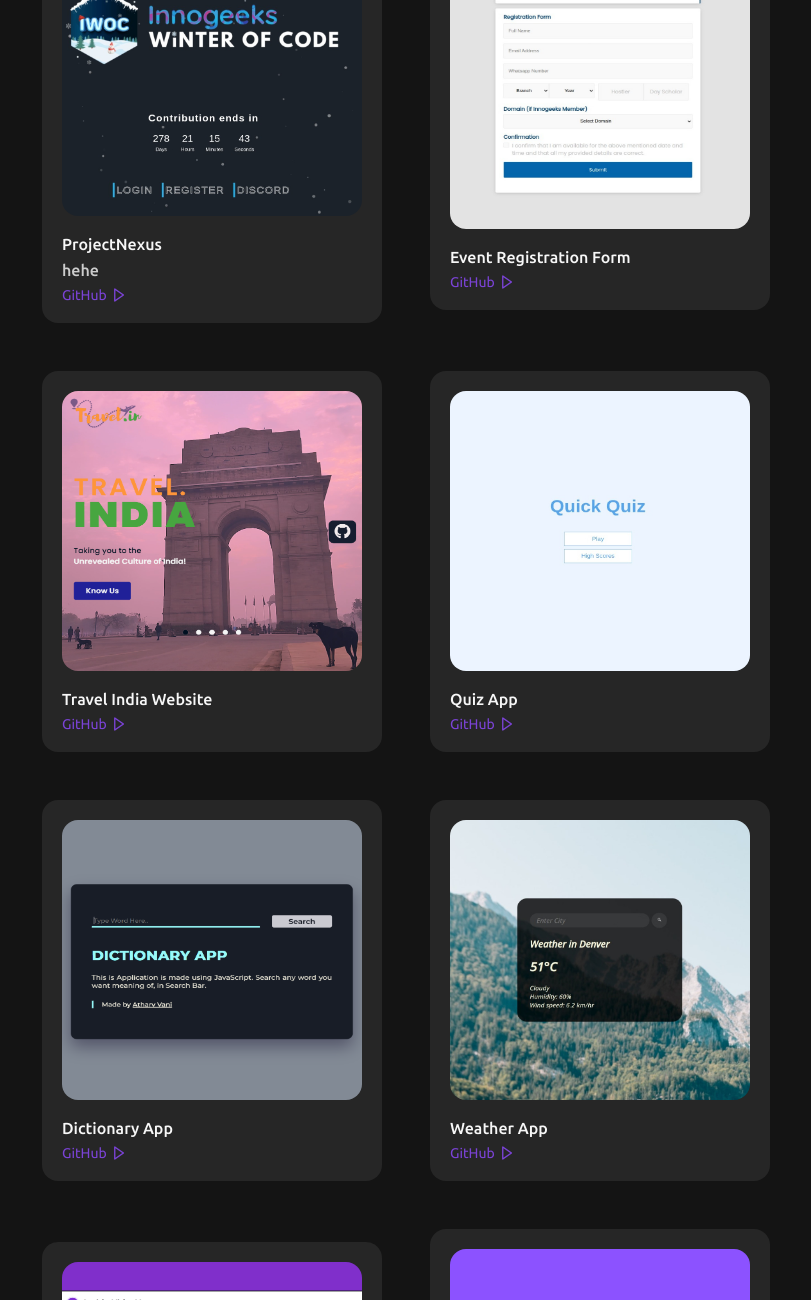
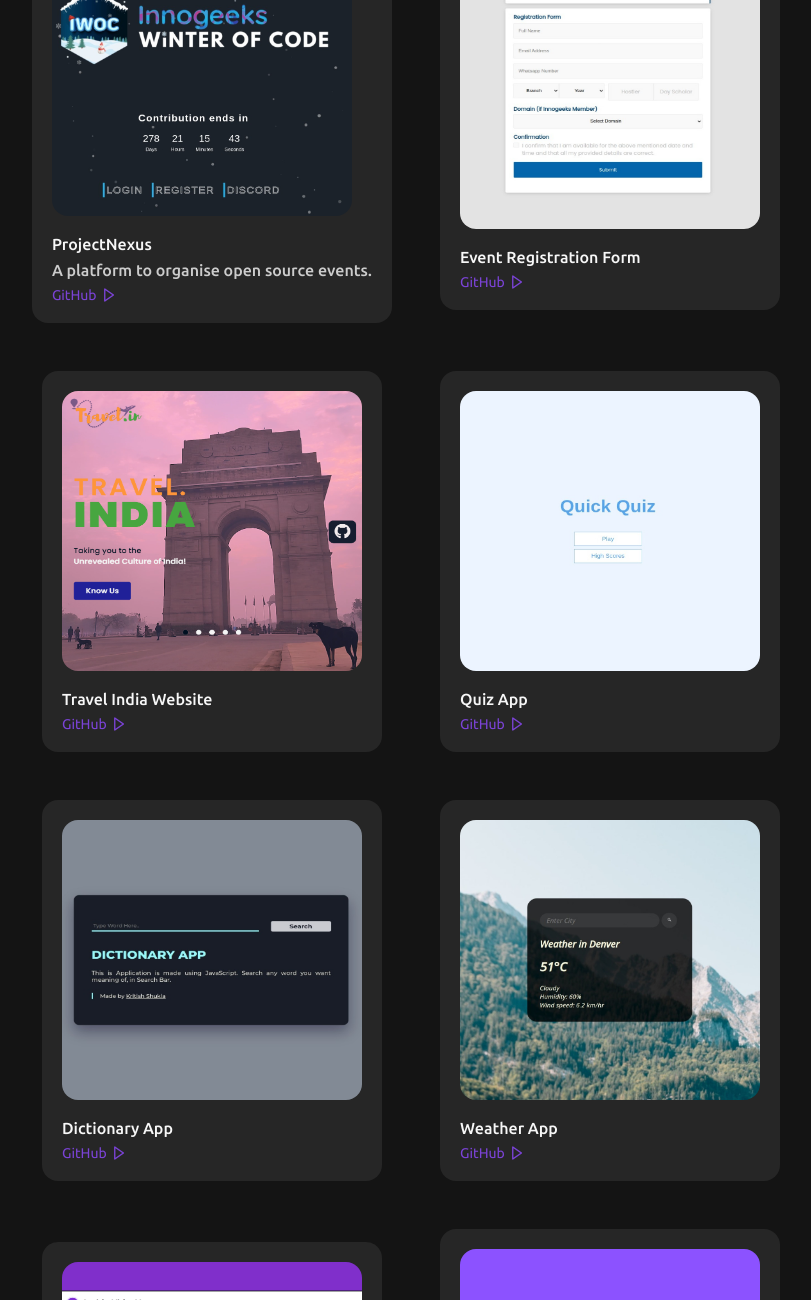
Before and after one commit to KritishShukla/Personal_Portfolio, a plain HTML site: page index.html in a window 1280 px wide. Shown: the part 2313-3613 px from the top of the page, without its empty margins (234-1045 px from the left). Drawn offline with nearby package versions, Linux system fonts and the light colour scheme.

Commit message:
typo fixed

```diff
--- a/index.html
+++ b/index.html
@@ -479,7 +479,7 @@
             <img src="assets/img/iwoc_dp.jpeg" alt="" class="work__img" />
 
             <h3 class="work__title">ProjectNexus</h3>
-            <p class="work__title">hehe</p>
+            <p class="work__title">A platform to organise open source events.</p>
             <a target="_blank" href="https://github.com/KritishShukla/ProjectNexus.git" class="work__button">
               GitHub <i class="bx bx-right-arrow work__icon"></i>
             </a>
@@ -513,7 +513,7 @@
           </div>
 
           <div class="work__card mix web">
-            <img src="assets/img/project2.png" alt="" class="work__img" />
+            <img src="assets/img/dictionary_dp.jpeg" alt="" class="work__img" />
 
             <h3 class="work__title">Dictionary App</h3>
             <a target="_blank" href="https://github.com/KritishShukla/Dictionary_app.git" class="work__button">
```
Also changed, not shown: assets/img/dictionary_dp.jpeg (added), assets/img/project2.png (deleted).
